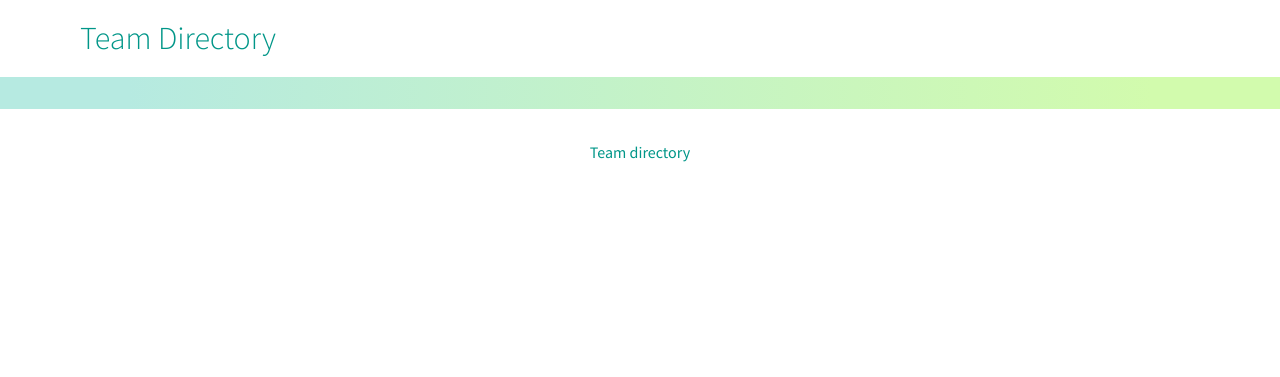
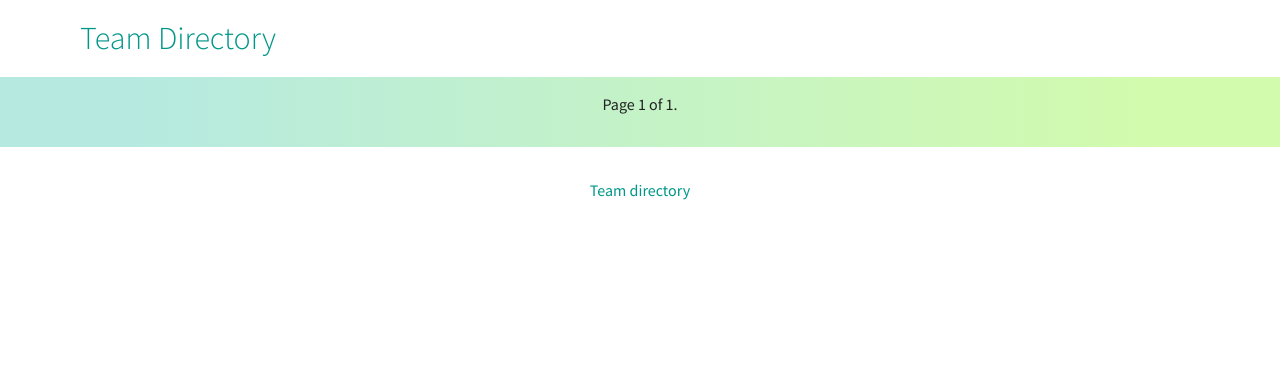
Before and after one commit to octopusinvitro/team-directory, a Django app: page / in a window 1280 px wide. Shown: the top 377 px of the page. Run offline with Django 3.2, Linux system fonts and the light colour scheme; data that the repository does not hold is empty.

Commit message:
Add a new route and view for urls that include page number

```diff
--- a/www/templates/index.html
+++ b/www/templates/index.html
@@ -23,6 +23,8 @@
               <h1>Team Directory</h1>
             </header>
 
+            <p style="text-align:center">Page {{ current_page.number }} of {{ current_page.paginator.num_pages }}.</p>
+
             <article class="person-grid">
                 {% for person in persons %}
                 <section class="person-item">
--- a/www/urls.py
+++ b/www/urls.py
@@ -2,5 +2,6 @@ from django.conf.urls import url
 from . import views
 
 urlpatterns = [
-    url(r'^$', views.index)
+    url(r'^$', views.index),
+    url(r'^([0-9]+)/$', views.index_page)
 ]
--- a/www/views.py
+++ b/www/views.py
@@ -1,7 +1,16 @@
 from django.shortcuts import render
+
+from .helpers import Pagination, INDEX_PAGE_MAX_ITEMS
 from .models import Person
 
 
 def index(request):
-    context = {'persons': Person.objects.all()}
-    return render(request, 'index.html', context)
+    pagination = Pagination(Person.objects.all(), INDEX_PAGE_MAX_ITEMS)
+    return render(
+        request, 'index.html', {'current_page': pagination.items_for_page(1)})
+
+
+def index_page(request, page):
+    pagination = Pagination(Person.objects.all(), INDEX_PAGE_MAX_ITEMS)
+    return render(
+        request, 'index.html', {'current_page': pagination.items_for_page(page)})
```
Also changed, not shown: www/tests/test_views.py (+11 -0 lines).
